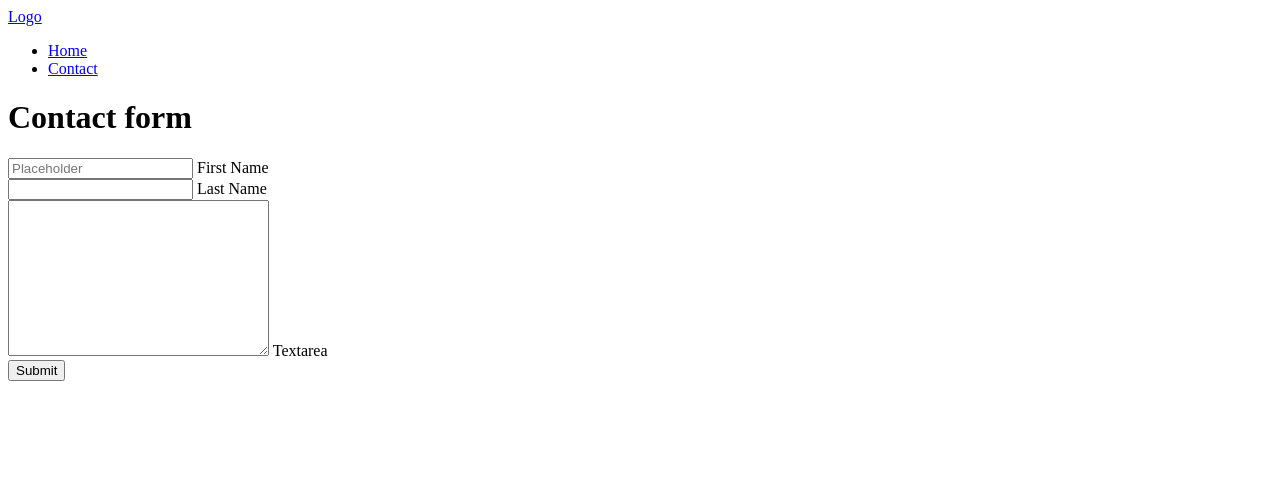
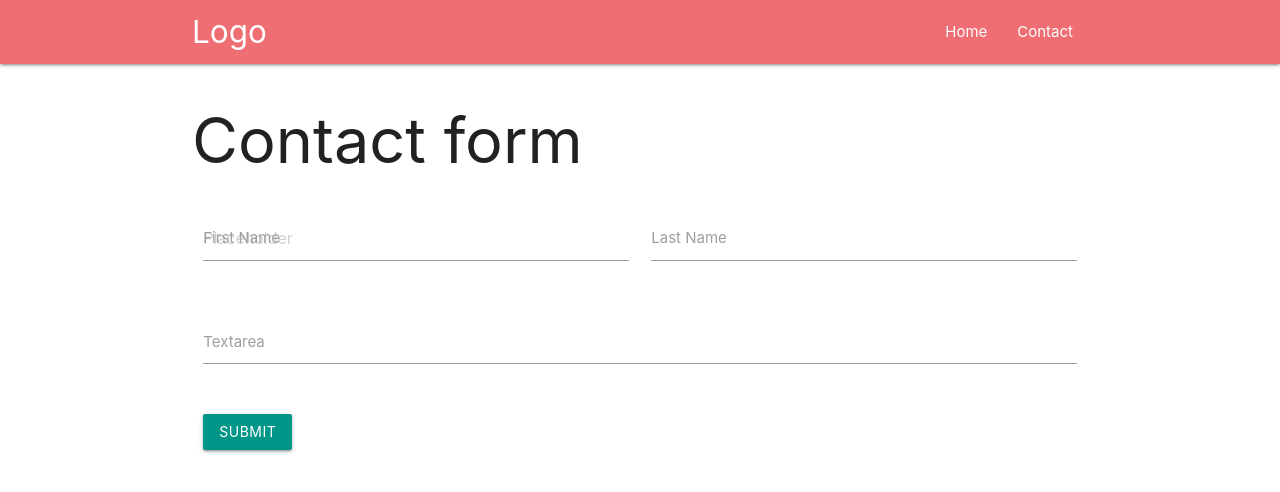
Before and after one commit to angeladanae/gh, a plain HTML site: page public/contact.html in a window 1280 px wide. Drawn offline with nearby package versions, Linux system fonts and the light colour scheme.

Commit message:
fixed materialize

```diff
--- a/public/contact.html
+++ b/public/contact.html
@@ -6,7 +6,7 @@
   <meta name="viewport" content="width=device-width, initial-scale=1.0">
   <title>Document</title>
        <!-- Compiled and minified CSS -->
-       <link rel="stylesheet" href="https://cdnjs.cloudflare.com/ajax/libs/materialize/1.0.0/css/materialize.min.css%22%3E
+       <link rel="stylesheet" href="https://cdnjs.cloudflare.com/ajax/libs/materialize/1.0.0/css/materialize.min.css">
 
 </head>
 <body>
--- a/public/index.html
+++ b/public/index.html
@@ -5,7 +5,7 @@
   <meta http-equiv="X-UA-Compatible" content="IE=edge">
   <meta name="viewport" content="width=device-width, initial-scale=1.0">
      <!-- Compiled and minified CSS -->
-     <link rel="stylesheet" href="https://cdnjs.cloudflare.com/ajax/libs/materialize/1.0.0/css/materialize.min.css%22%3E
+     <link rel="stylesheet" href="https://cdnjs.cloudflare.com/ajax/libs/materialize/1.0.0/css/materialize.min.css">
 
      <title>Document</title>
     </head>
```
